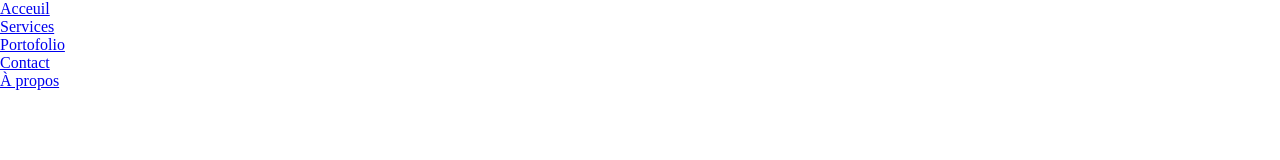
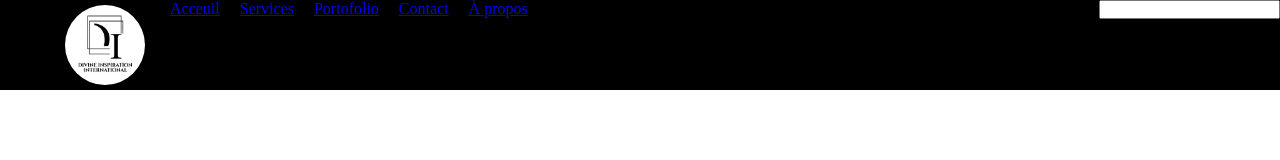
Before and after one commit to ricoFat/divineInspiration, a plain HTML site: page index.html in a window 1280 px wide. Drawn offline with Linux system fonts and the light colour scheme.

Commit message:
changement dans fichier httml et ajout style

```diff
--- a/assets/css/main.css
+++ b/assets/css/main.css
@@ -2,3 +2,31 @@
     margin: 0;
     padding: 0;
 }
+
+header{
+    display: flex;
+    gap: 20px;
+    flex-direction: row;
+    background-color: black;
+
+
+}
+
+header img {
+    max-width: 100%;
+    overflow: hidden;
+    width: 80px;
+    height: 80px;
+    margin-left: 60px;
+    padding: 5px 5px;
+    border-radius: 50%;
+}
+
+
+nav{
+    display: flex;
+    gap: 20px;
+    flex-direction:row;
+    flex-grow: 2;
+
+}
--- a/index.html
+++ b/index.html
@@ -10,26 +10,21 @@
 <body>
 
     <header>
+        <img src="assets/img/logoDivineInspiration.jpeg" alt="logo">
 
-        <nav>
-            <ul class="navigation">
-                <li>
-                    <a href="#">Acceuil</a>
-                </li>
-                <li>
-                    <a href="#">Services</a>
-                </li>
-                <li>
-                    <a href="#">Portofolio</a>
-                </li>
-                <li>
-                    <a href="#">Contact</a>
-                </li>
-                <li>
-                    <a href="#">À propos</a>
-                </li>
-            </ul>
+        <nav class="navigation">
+            <a href="#">Acceuil</a>
+            <a href="#">Services</a>
+            <a href="#">Portofolio</a>
+            <a href="#">Contact</a>
+            <a href="#">À propos</a>
         </nav>
+
+        <form action="#">
+            <input type="search" name="recherche" >
+        </form>
+
+
     </header>
 
 </body>
```
Also changed, not shown: assets/img/logoDivineInspiration.jpeg (added).
